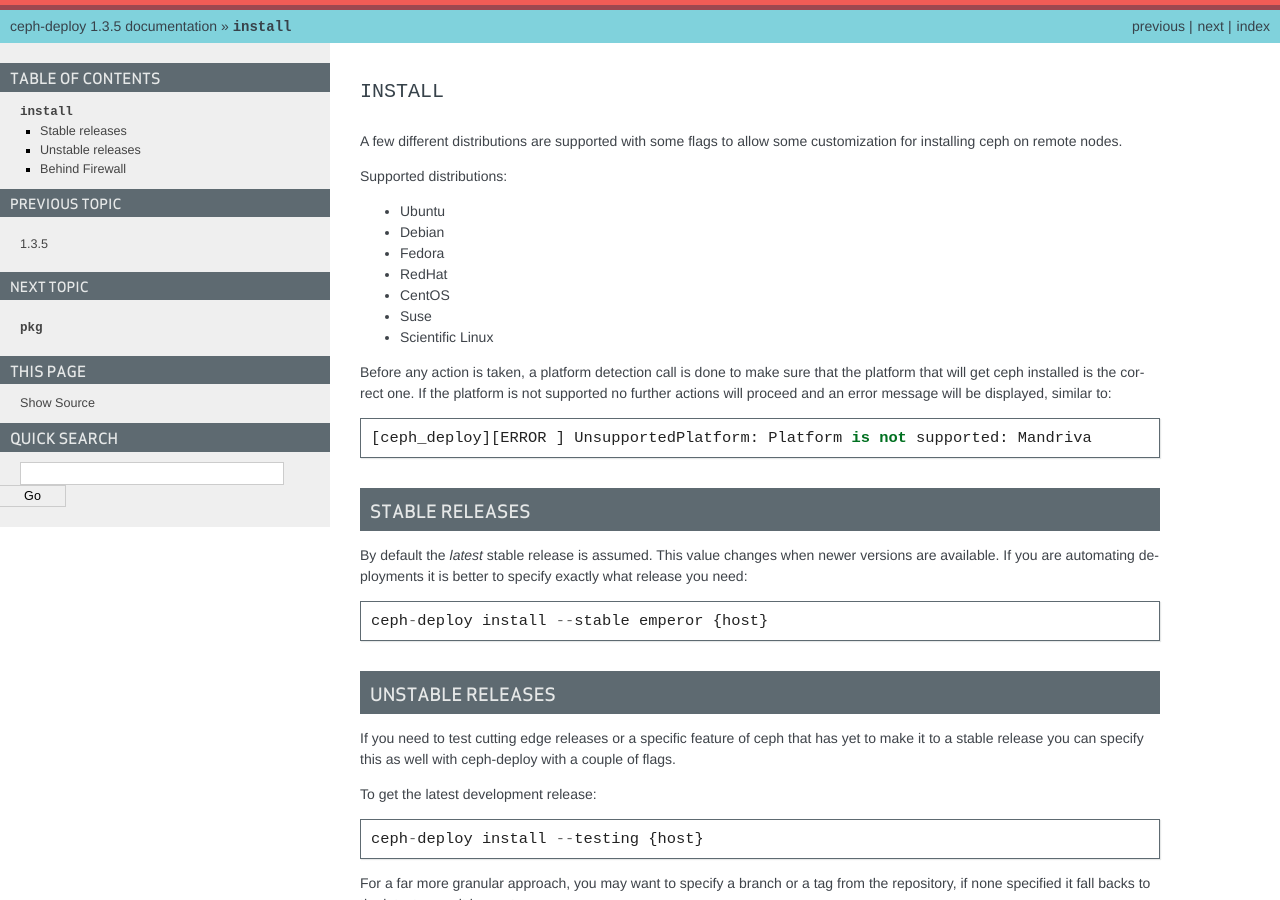
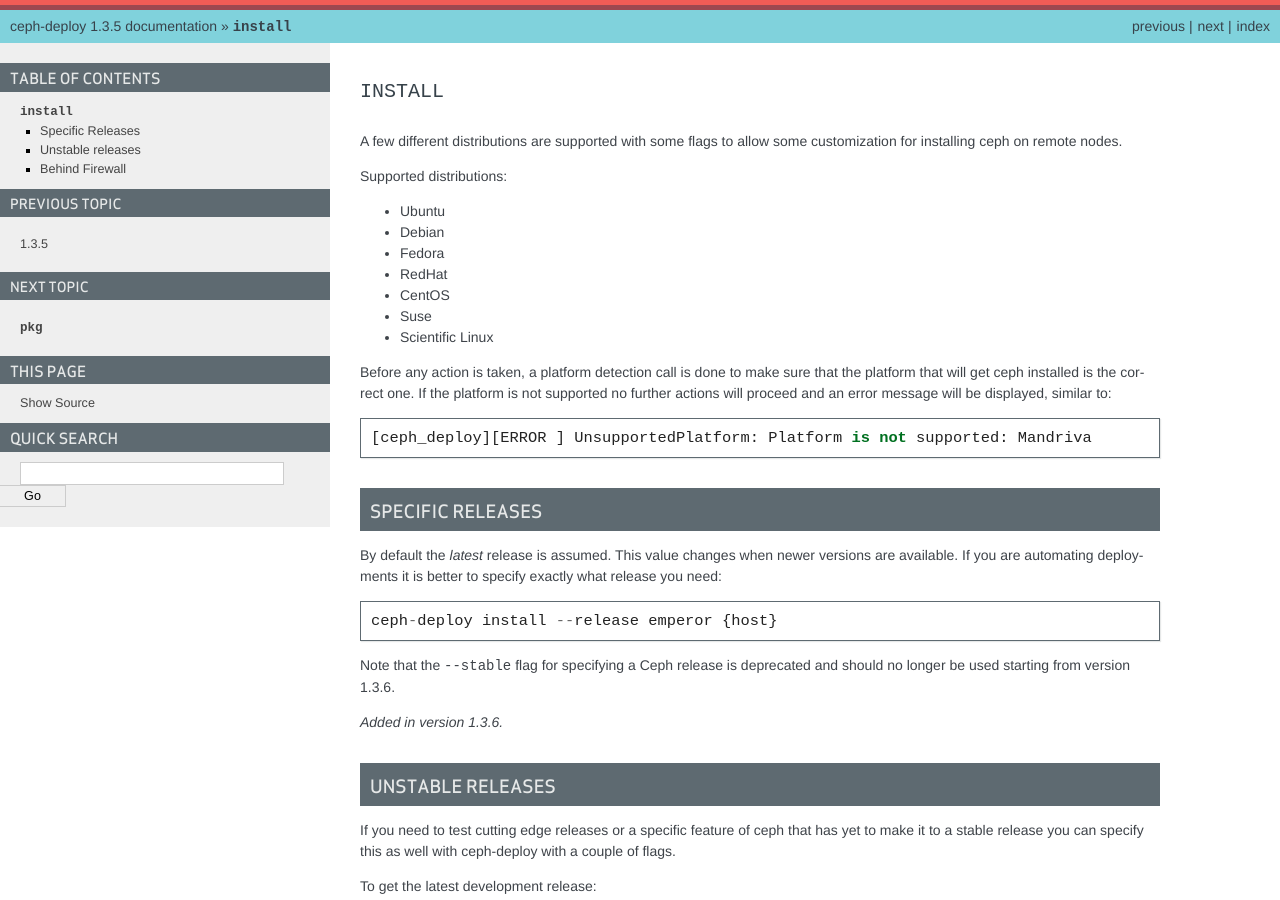
Before and after one commit to ceph/ceph-deploy, a Sphinx documentation site: the page built from docs/source/install.rst, in a window 1280 px wide and 900 px high. Built offline with Sphinx 7.4.7, drawn with Linux system fonts in a browser that asks for light colours.

Commit message:
update docs to reflect deprecation of flag
Signed-off-by: Alfredo Deza <alfredo.deza@inktank.com>

```diff
--- a/docs/source/install.rst
+++ b/docs/source/install.rst
@@ -26,14 +26,19 @@
 
 .. _install-stable-releases:
 
-Stable releases
----------------
-By default the *latest* stable release is assumed. This value changes when
+Specific Releases
+-----------------
+By default the *latest* release is assumed. This value changes when
 newer versions are available. If you are automating deployments it is better to
 specify exactly what release you need::
 
-    ceph-deploy install --stable emperor {host}
+    ceph-deploy install --release emperor {host}
 
+
+Note that the ``--stable`` flag for specifying a Ceph release is deprecated and
+should no longer be used starting from version 1.3.6.
+
+.. versionadded:: 1.3.6
 
 .. _install-unstable-releases:
 
```
